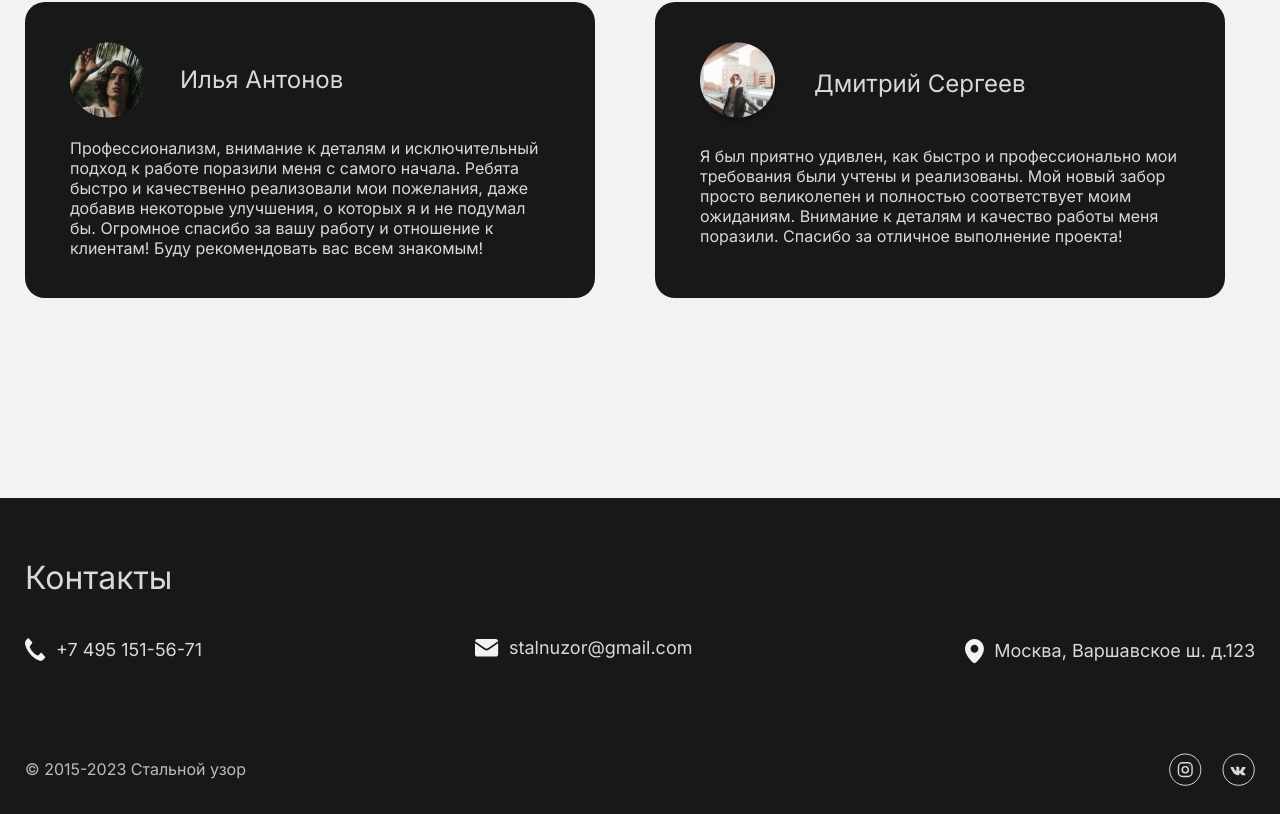
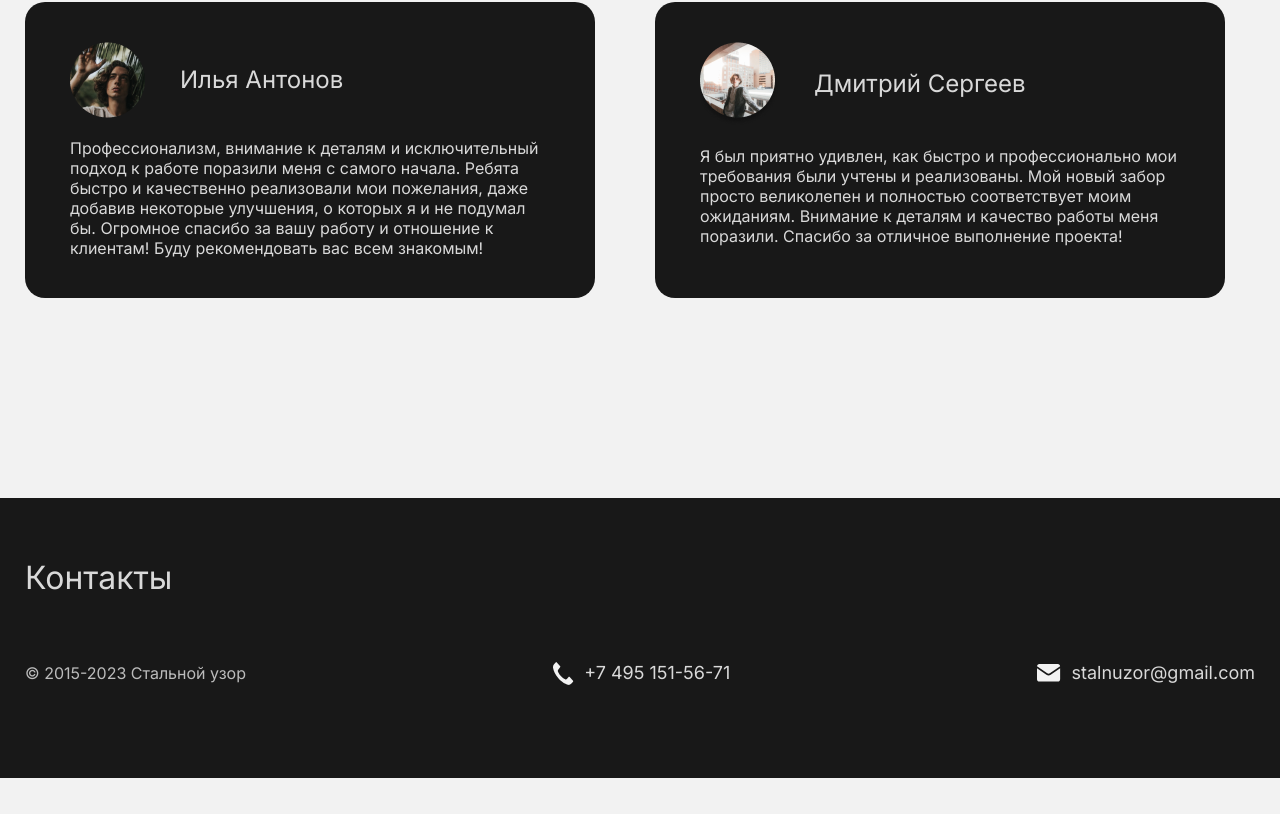
Before and after one commit to rmnv-s/fence-website, a Next.js app: page / in a window 1280 px wide. Shown: the part 4766-5580 px from the top of the page. After the commit the page ends 5544 px from the top, so only its background shows below. Built offline with nearby package versions, Linux system fonts and the light colour scheme.

Commit message:
fix(calculator): footer

```diff
--- a/app/components/contact/contact.js
+++ b/app/components/contact/contact.js
@@ -24,7 +24,7 @@ const Contact = () => {
               target="_blank"
             >
               <SvgMailFooterIcon className="mr-4" />
-              stalnuzor@gmail.com
+              stalnoyzabor@gmail.com
             </Link>
           </li>
 
--- a/app/components/footer/footer.js
+++ b/app/components/footer/footer.js
@@ -1,27 +1,37 @@
 import Wrapper from '@/components/wrapper/wrapper';
 import Link from 'next/link';
-import SvgInstZaborIcon from '@/components/assets/inst.icon';
-import SvgVkZaborIcon from '@/components/assets/vk.icon';
+
+import SvgPhoneFooterIcon from '@/components/assets/phone-footer.icon';
+import SvgMailFooterIcon from '@/components/assets/mail-footer.icon';
 
 const Footer = () => {
   return (
-    <footer className="bg-black pb-4">
+    <footer className="bg-black text-whiteFont py-28">
       <Wrapper>
-        <div className="flex justify-between items-center max-[425px]:flex-col max-[425px]:mb-4">
+        <h2 className="text-2xl mb-20">Контакты</h2>
+
+        <ul className="flex justify-between flex-wrap flex-col-reverse gap-8 items-start  md:flex-row md:items-center">
+          <li className="">
             <p className="text-[16px] py-10 text-white opacity-75"> © 2015-2023 Стальной узор </p>
-          <ul className="flex items-center">
-            <li>
-              <Link className="" href="#">
-                <SvgInstZaborIcon />
+          </li>
+          <li className="">
+            <Link className="flex text-m items-center" href="tel:+74951515671" target="_blank">
+              <SvgPhoneFooterIcon className="mr-4" />
+              +7 495 151-56-71
             </Link>
           </li>
-            <li className="ml-8">
-              <Link className="" href="#">
-                <SvgVkZaborIcon className="" />
+          <li className="">
+            <Link
+              className="flex text-m items-center"
+              href="mailto:stalnoyzabor@gmail.com"
+              target="_blank"
+            >
+              <SvgMailFooterIcon className="mr-4" />
+              stalnuzor@gmail.com
             </Link>
           </li>
         </ul>
-        </div>
+        {/* </div> */}
       </Wrapper>
     </footer>
   );
--- a/app/layout.js
+++ b/app/layout.js
@@ -48,7 +48,7 @@ export default function RootLayout({ children }) {
       <body className={inter.className}>
         <Header />
         {children}
-        <Contact />
+        {/* <Contact /> */}
         <Footer />
         <div id="popup-root"></div>
       </body>
```
Lines whose indentation alone changed are shown as unchanged.
